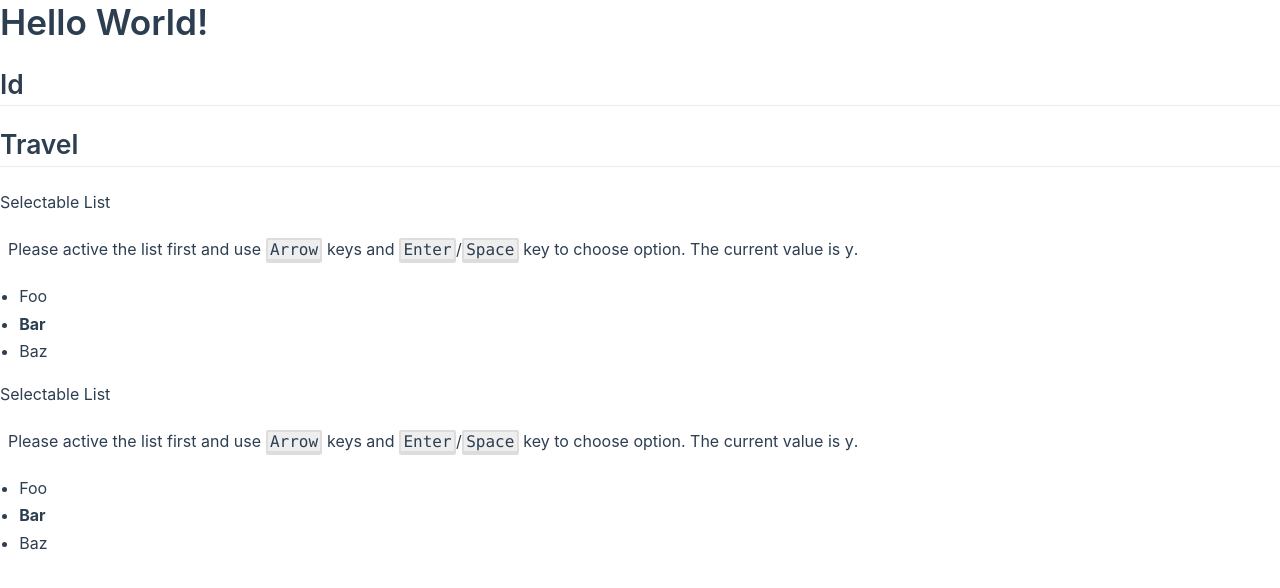
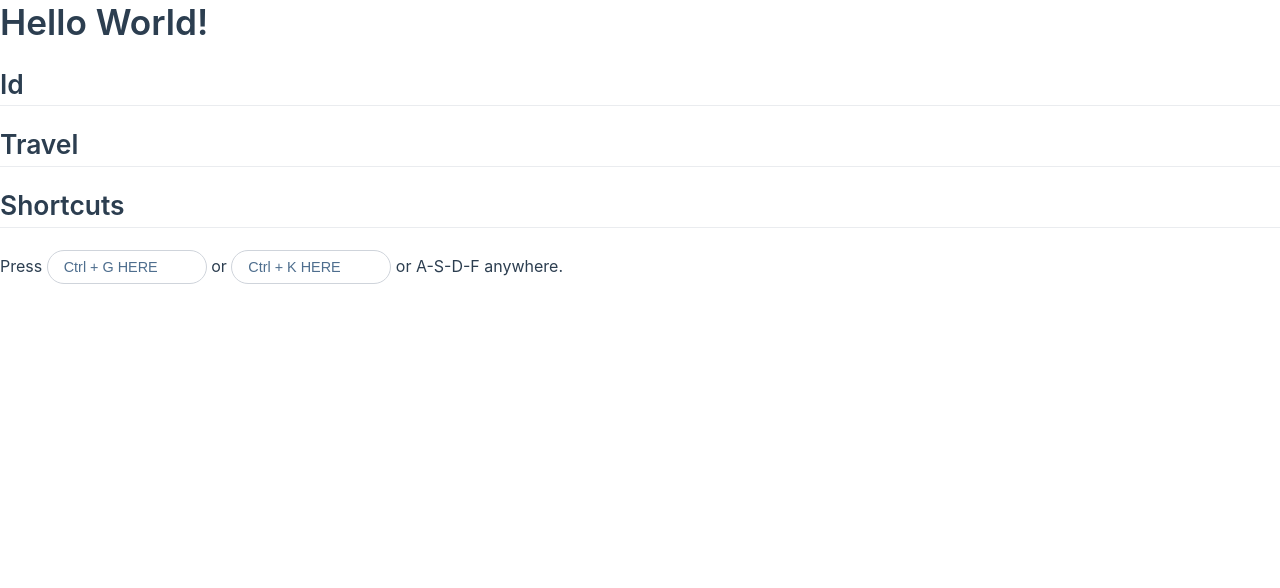
Before and after one commit to gottayan/vue-a11y-utils, a Vue app: page / in a window 1280 px wide. Shown: the top 588 px of the page. Built offline with nearby package versions, Linux system fonts and the light colour scheme.

Commit message:
added example for shortcuts

```diff
--- a/src/app.vue
+++ b/src/app.vue
@@ -4,16 +4,19 @@
     <h2>Id</h2>
     <!-- <IdExample /> -->
     <h2>Travel</h2>
-    <TravelExample />
+    <!-- <TravelExample /> -->
+    <h2>Shortcuts</h2>
+    <ShortcutsExample />
   </div>
 </template>
 
 <script lang="ts">
 import IdExample from './id-example.vue'
 import TravelExample from './travel-example.vue'
+import ShortcutsExample from './shortcuts-example.vue'
 
 export default{
-  components: { IdExample, TravelExample }
+  components: { IdExample, TravelExample, ShortcutsExample }
 }
 </script>
 
--- /dev/null
+++ b/src/shortcuts-example.vue
@@ -0,0 +1,43 @@
+<template>
+  <div id="key-shortcuts-example">
+    <p>
+      Press <input
+        type="text" value="Ctrl + G HERE"
+        @keydown="handlerG"
+      /> or
+      <input
+        type="text" value="Ctrl + K HERE"
+        @keydown="handlerK"
+      /> or A-S-D-F anywhere.
+    </p>
+  </div>
+</template>
+
+<script lang="ts">
+import { useShortcuts, useGlobalShortcuts } from './utils/shortcuts'
+export default {
+  setup() {
+    useGlobalShortcuts({
+      keys: ['a', 's', 'd', 'f'],
+      handle() {
+        alert('You have pressed A-S-D-F. So are you boring now?');
+      }
+    })
+    const handlerG = useShortcuts({
+      key: 'g',
+      modifiers: { ctrl: true },
+      handle() {
+        alert('trigger: Ctrl + G');
+      }
+    })
+    const handlerK = useShortcuts({
+      key: 'k',
+      modifiers: { ctrl: true },
+      handle() {
+        alert('trigger: Ctrl + K');
+      }
+    })
+    return { handlerG, handlerK }
+  }
+}
+</script>
--- a/src/travel-example.vue
+++ b/src/travel-example.vue
@@ -1,5 +1,7 @@
 <template>
   <div id="key-travel-example">
+    <h3>Usage in Composition API</h3>
+
     <p>Selectable List</p>
     <p class="tip">
       Please active the list first and use <kbd>Arrow</kbd> keys
@@ -19,6 +21,9 @@
         :class="{ current: item.value === activeValue }"
       >{{ item.text }}</li>
     </ul>
+
+    <h3>Usage in Options API</h3>
+
     <TravelExampleOptions />
   </div>
 </template>
--- a/src/utils/shortcuts.ts
+++ b/src/utils/shortcuts.ts
@@ -29,18 +29,23 @@ type HandleShortcuts = (event: KeyboardEvent) => void
 
 function matchShortcut(shortcut: ShortcutConfig, target: EventTarget): boolean {
   const keySeq = getKeySeq(target)
+  const keySeqLength = keySeq.length
+
   const { modifiers } = shortcut
   const keys = shortcut.hasOwnProperty('keys') ? (shortcut as Keys).keys : [(shortcut as Key).key]
   const keyDownList = keys.map(key => new KeyDown(key, modifiers))
+  const keyDownListLength = keyDownList.length
 
-  if (!keyDownList.length) {
+  if (!keyDownListLength) {
     return false
   }
 
-  const keySeqLength = keySeq.length
+  if (keySeqLength < keyDownListLength) {
+    return false
+  }
 
   return keyDownList.every((keyDown, index) => {
-    const existingKeydown = keySeq[keySeqLength - 1 - index]
+    const existingKeydown = keySeq[keySeqLength - keyDownListLength + index]
     return existingKeydown && existingKeydown.equals(keyDown)
   })
 }
```
